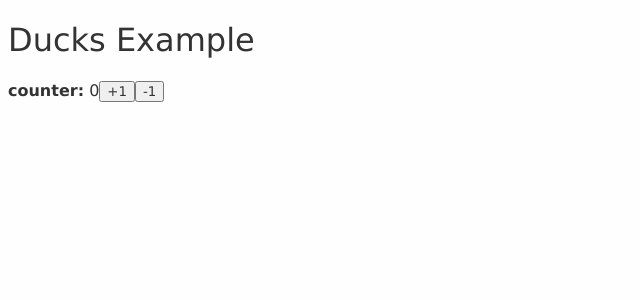
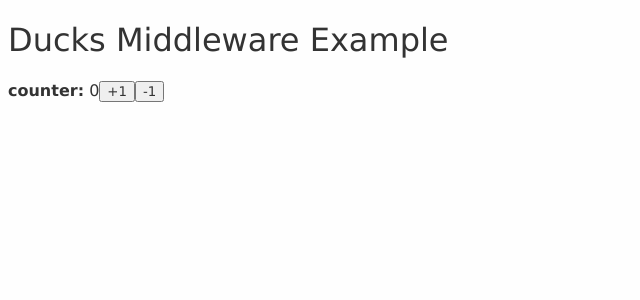
Before and after one commit to g3org3/react-redux-ducks-example, a React (Create React App) app: page / in a window 1280 px wide. Shown: the top 300 px of the page, without its empty margins (0-640 px from the left). Built offline with nearby package versions, Linux system fonts and the light colour scheme.

Commit message:
:construction: setup redux middlewares

```diff
--- a/package.json
+++ b/package.json
@@ -1,5 +1,5 @@
 {
-  "name": "new",
+  "name": "middleware",
   "version": "1.0.0",
   "description": "",
   "keywords": [],
@@ -9,7 +9,8 @@
     "react-dom": "16.5.2",
     "react-redux": "5.1.1",
     "react-scripts": "2.0.3",
-    "redux": "4.0.1"
+    "redux": "4.0.1",
+    "redux-logger": "3.0.6"
   },
   "devDependencies": {},
   "scripts": {
--- a/src/pages/Home.js
+++ b/src/pages/Home.js
@@ -4,7 +4,7 @@ import { addCounter, subCounter } from '../ducks';
 
 const Home = ({ counter, addCounter, subCounter }) => (
   <div>
-    <h1>Ducks Example</h1>
+    <h1>Ducks Middleware Example</h1>
     <div>
       <b>counter:</b> {counter}
       <button onClick={addCounter}>+1</button>
--- a/src/store.js
+++ b/src/store.js
@@ -1,4 +1,14 @@
-import { createStore } from 'redux';
+import { createStore, compose, applyMiddleware } from 'redux';
 import reducers from './ducks';
+import logger from 'redux-logger';
 
-export default createStore(reducers);
+const middleware = [];
+
+let composeEnhancers = compose;
+
+if (process.env.NODE_ENV === 'development') {
+  composeEnhancers = window.__REDUX_DEVTOOLS_EXTENSION_COMPOSE__ || compose;
+  middleware.push(logger);
+}
+
+export default createStore(reducers, composeEnhancers(applyMiddleware(...middleware)));
```
Also changed, not shown: src/middleware/api.js (added), 1 other file (tests, documents, lock files or other folders).
